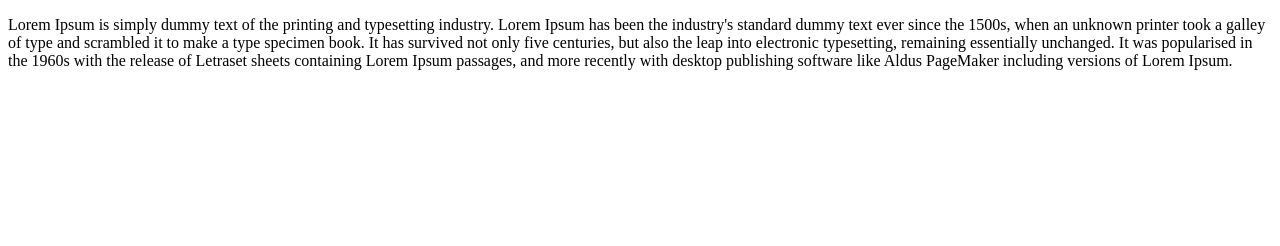
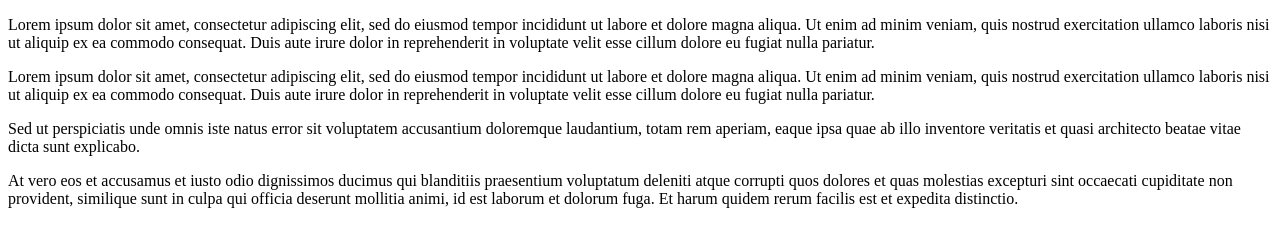
Before and after one commit to tcca2002/coursera-css-module2-solution, a plain HTML site: page index.html in a window 1280 px wide. Drawn offline with Linux system fonts and the light colour scheme.

Commit message:
Update index.html

```diff
--- a/index.html
+++ b/index.html
@@ -7,7 +7,19 @@
 
   <body>
     <p>
-      Lorem Ipsum is simply dummy text of the printing and typesetting industry. Lorem Ipsum has been the industry's standard dummy text ever since the 1500s, when an unknown printer took a galley of type and scrambled it to make a type specimen book. It has survived not only five centuries, but also the leap into electronic typesetting, remaining essentially unchanged. It was popularised in the 1960s with the release of Letraset sheets containing Lorem Ipsum passages, and more recently with desktop publishing software like Aldus PageMaker including versions of Lorem Ipsum.
+      Lorem ipsum dolor sit amet, consectetur adipiscing elit, sed do eiusmod tempor incididunt ut labore et dolore magna aliqua. Ut enim ad minim veniam, quis nostrud exercitation ullamco laboris nisi ut aliquip ex ea commodo consequat. Duis aute irure dolor in reprehenderit in voluptate velit esse cillum dolore eu fugiat nulla pariatur.
+    </p>
+
+        <p>
+      Lorem ipsum dolor sit amet, consectetur adipiscing elit, sed do eiusmod tempor incididunt ut labore et dolore magna aliqua. Ut enim ad minim veniam, quis nostrud exercitation ullamco laboris nisi ut aliquip ex ea commodo consequat. Duis aute irure dolor in reprehenderit in voluptate velit esse cillum dolore eu fugiat nulla pariatur.
+    </p>
+
+        <p>
+          Sed ut perspiciatis unde omnis iste natus error sit voluptatem accusantium doloremque laudantium, totam rem aperiam, eaque ipsa quae ab illo inventore veritatis et quasi architecto beatae vitae dicta sunt explicabo.
+    </p>
+
+    <p>
+      At vero eos et accusamus et iusto odio dignissimos ducimus qui blanditiis praesentium voluptatum deleniti atque corrupti quos dolores et quas molestias excepturi sint occaecati cupiditate non provident, similique sunt in culpa qui officia deserunt mollitia animi, id est laborum et dolorum fuga. Et harum quidem rerum facilis est et expedita distinctio.
     </p>
   </body>
 
```
